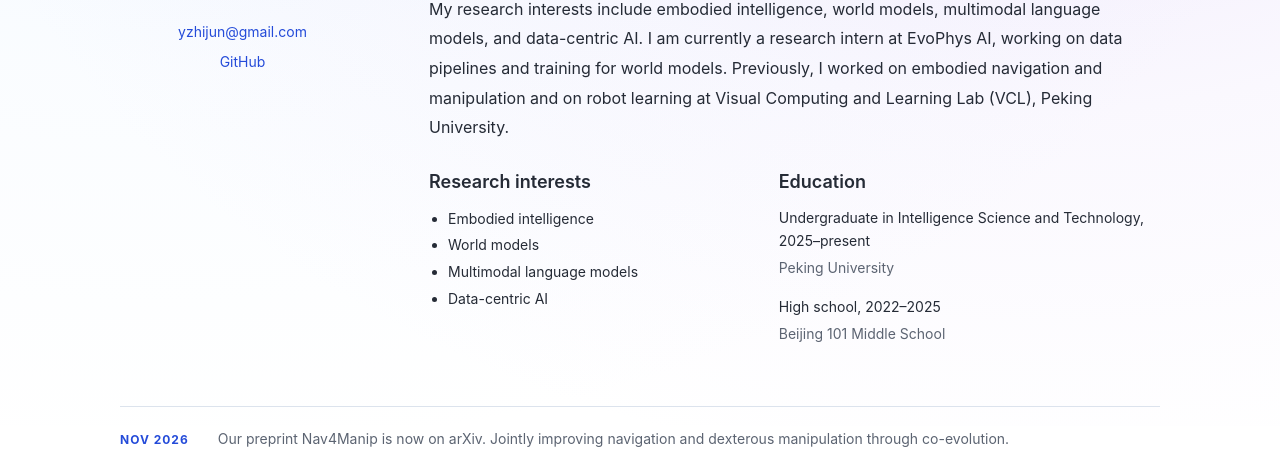
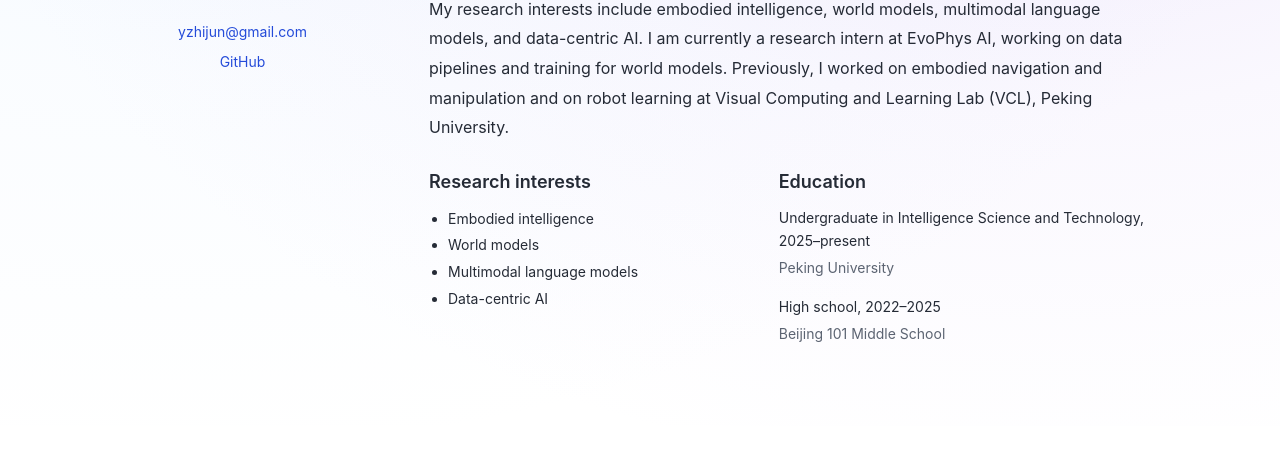
Before and after one commit to zhijun-yin/Zhijun-Yin.github.io, a plain HTML site: page index.html in a window 1280 px wide. Shown: the part 334-794 px from the top of the page. Drawn offline with Linux system fonts and the light colour scheme.

Commit message:
Remove November preprint announcement

```diff
--- a/index.html
+++ b/index.html
@@ -116,16 +116,6 @@
             </div>
           </div>
         </div>
-      </section>
-      <section class="news" aria-label="Latest news">
-        <time datetime="2026-11-25">NOV 2026</time>
-        <p
-          data-en="Our preprint Nav4Manip is now on arXiv. Jointly improving navigation and dexterous manipulation through co-evolution."
-          data-zh="我们的预印本 Nav4Manip 已上线 arXiv，通过协同进化共同提升导航与灵巧操作能力。"
-        >
-          Our preprint <em>Nav4Manip</em> is now on arXiv. Jointly improving
-          navigation and dexterous manipulation through co-evolution.
-        </p>
       </section>
       <section id="research" class="section">
         <div class="section-head">
```
